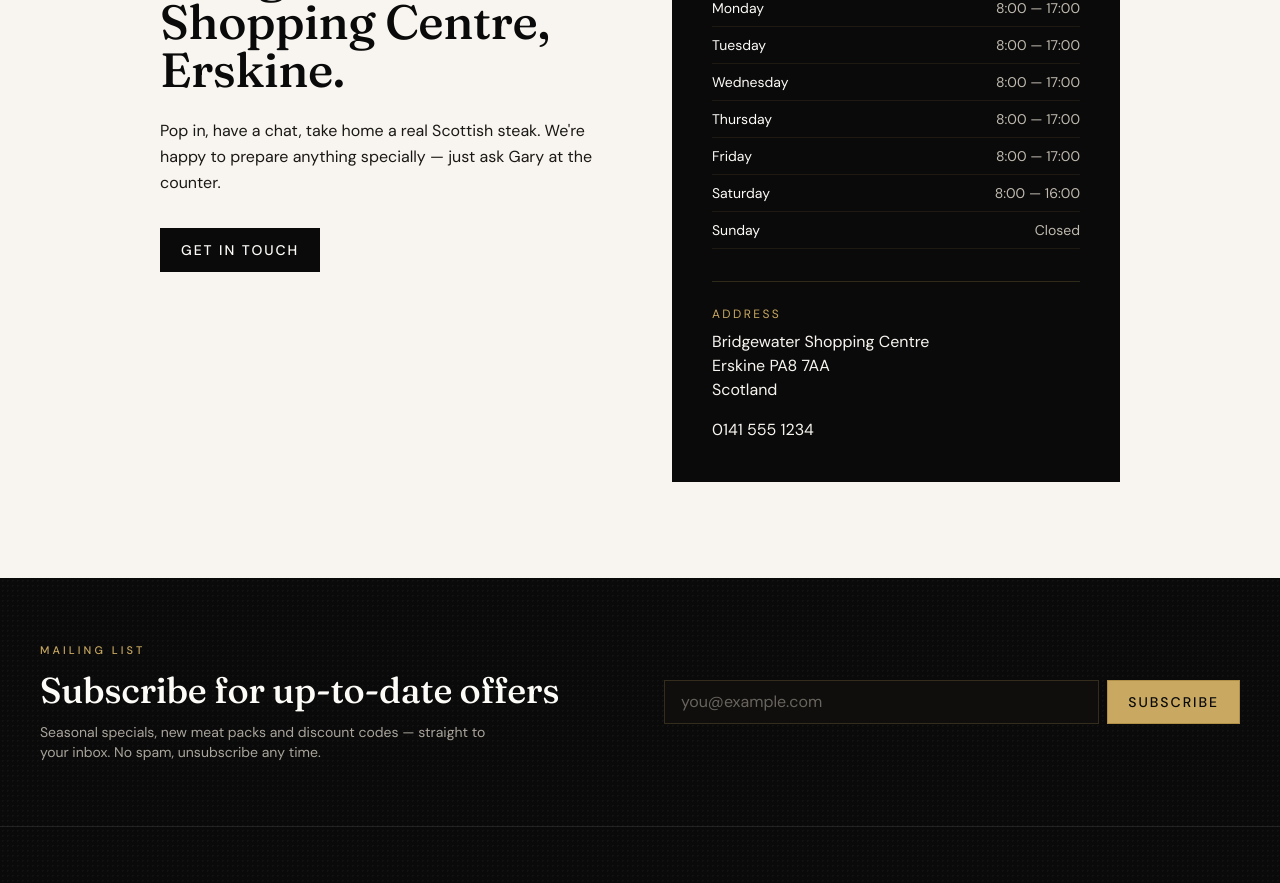
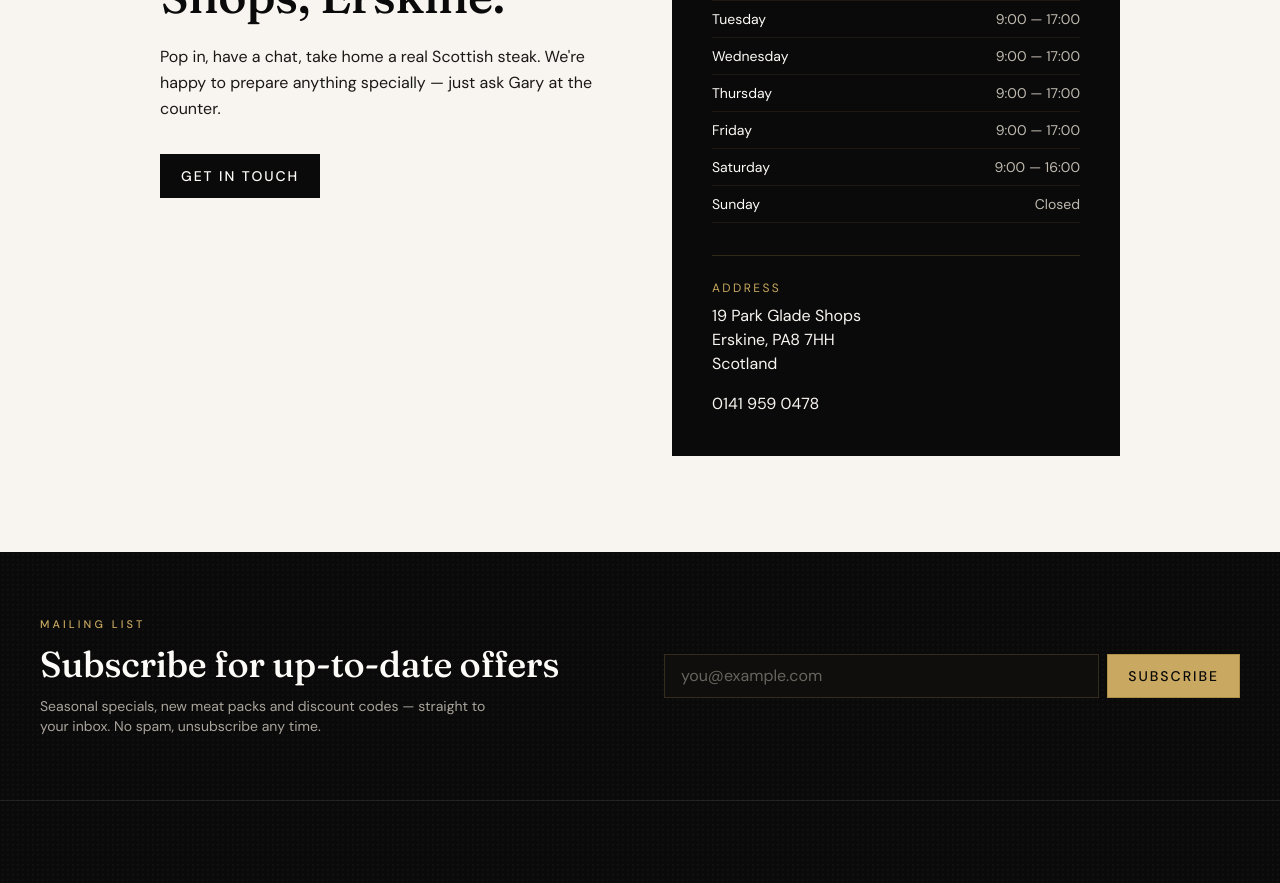
Before and after one commit to emunro22/garys-butchers, a Next.js app: page /about in a window 1280 px wide. Shown: the part 1440-2323 px from the top of the page. Built offline with nearby package versions, Linux system fonts and the light colour scheme; no server answers; the database is empty.

Commit message:
making changes to site

```diff
--- a/src/app/(storefront)/about/page.tsx
+++ b/src/app/(storefront)/about/page.tsx
@@ -33,7 +33,7 @@ export default function AboutPage() {
             </div>
             <div className="space-y-5 text-ink-700 leading-relaxed">
               <p>
-                Gary opened the shop in Bridgewater Shopping Centre in 2015 with a simple
+                Gary opened the shop in Park Glade Shops in 2015 with a simple
                 idea — give people in Erskine a proper local butcher again. Meat cut by
                 hand, fresh fish on the counter, and the kind of service you don&apos;t get
                 from the big chains.
@@ -80,7 +80,7 @@ export default function AboutPage() {
           <div>
             <p className="eyebrow text-ink-500 mb-3">Come and see us</p>
             <h2 className="font-display text-4xl md:text-5xl text-ink-900 leading-tight">
-              Bridgewater Shopping Centre, Erskine.
+              19 Park Glade Shops, Erskine.
             </h2>
             <p className="mt-6 text-ink-700 leading-relaxed">
               Pop in, have a chat, take home a real Scottish steak. We&apos;re happy to
@@ -96,12 +96,12 @@ export default function AboutPage() {
             <p className="eyebrow text-gold-400 mb-5">Opening hours</p>
             <dl className="space-y-2 text-sm">
               {[
-                ['Monday', '8:00 — 17:00'],
-                ['Tuesday', '8:00 — 17:00'],
-                ['Wednesday', '8:00 — 17:00'],
-                ['Thursday', '8:00 — 17:00'],
-                ['Friday', '8:00 — 17:00'],
-                ['Saturday', '8:00 — 16:00'],
+                ['Monday', 'Closed'],
+                ['Tuesday', '9:00 — 17:00'],
+                ['Wednesday', '9:00 — 17:00'],
+                ['Thursday', '9:00 — 17:00'],
+                ['Friday', '9:00 — 17:00'],
+                ['Saturday', '9:00 — 16:00'],
                 ['Sunday', 'Closed'],
               ].map(([d, h]) => (
                 <div key={d} className="flex justify-between border-b border-gold-400/10 pb-2">
@@ -113,11 +113,11 @@ export default function AboutPage() {
             <div className="mt-8 pt-6 border-t border-gold-400/20">
               <p className="text-xs uppercase tracking-[0.2em] text-gold-400 mb-2">Address</p>
               <p className="text-cream-100">
-                Bridgewater Shopping Centre<br />
-                Erskine PA8 7AA<br />
+                19 Park Glade Shops<br />
+                Erskine, PA8 7HH<br />
                 Scotland
               </p>
-              <p className="mt-4 text-cream-100 tabular">0141 555 1234</p>
+              <p className="mt-4 text-cream-100 tabular">0141 959 0478</p>
             </div>
           </div>
         </div>
--- a/src/app/(storefront)/contact/page.tsx
+++ b/src/app/(storefront)/contact/page.tsx
@@ -36,9 +36,9 @@ export default async function ContactPage() {
               </div>
               <div>
                 <p className="eyebrow text-ink-500 mb-2">Hours</p>
-                <p>Monday — Friday · 8:00 — 17:00</p>
-                <p>Saturday · 8:00 — 16:00</p>
-                <p>Sunday · Closed</p>
+                <p>Tuesday — Friday · 9:00 — 17:00</p>
+                <p>Saturday · 9:00 — 16:00</p>
+                <p>Sunday &amp; Monday · Closed</p>
               </div>
             </div>
           </div>
--- a/src/app/(storefront)/faq/page.tsx
+++ b/src/app/(storefront)/faq/page.tsx
@@ -11,7 +11,7 @@ const faqs = [
   },
   {
     q: 'Can I click & collect?',
-    a: 'Absolutely. Place your order online, choose a pickup slot at checkout, and collect from our shop in Bridgewater Shopping Centre, Erskine. No charge for click & collect.',
+    a: 'Absolutely. Place your order online, choose a pickup slot at checkout, and collect from our shop at 19 Park Glade Shops, Erskine. No charge for click & collect.',
   },
   {
     q: 'How fresh is the meat?',
--- a/src/components/layout/header.tsx
+++ b/src/components/layout/header.tsx
@@ -176,7 +176,7 @@ export function Header() {
               <div className="px-5 py-5 border-t border-cream-50/10">
                 <p className="eyebrow text-gold-400 mb-1">Visit us in store</p>
                 <p className="text-sm text-cream-50/70 leading-relaxed">
-                  Bridgewater Shopping Centre,<br />Erskine, PA8 7AA
+                  19 Park Glade Shops,<br />Erskine, PA8 7HH
                 </p>
               </div>
             </motion.div>
--- a/src/lib/settings.ts
+++ b/src/lib/settings.ts
@@ -4,8 +4,8 @@ import { settings } from '@/lib/db/schema';
 export const DEFAULT_SETTINGS = {
   shop: {
     name: "Gary's Butchers & Fishmongers",
-    address: 'Bridgewater Shopping Centre, Erskine PA8 7AA',
-    phone: '0141 555 1234',
+    address: '19 Park Glade Shops, Erskine, PA8 7HH',
+    phone: '0141 959 0478',
   },
   delivery: {
     freeThresholdPence: 2500,
```
